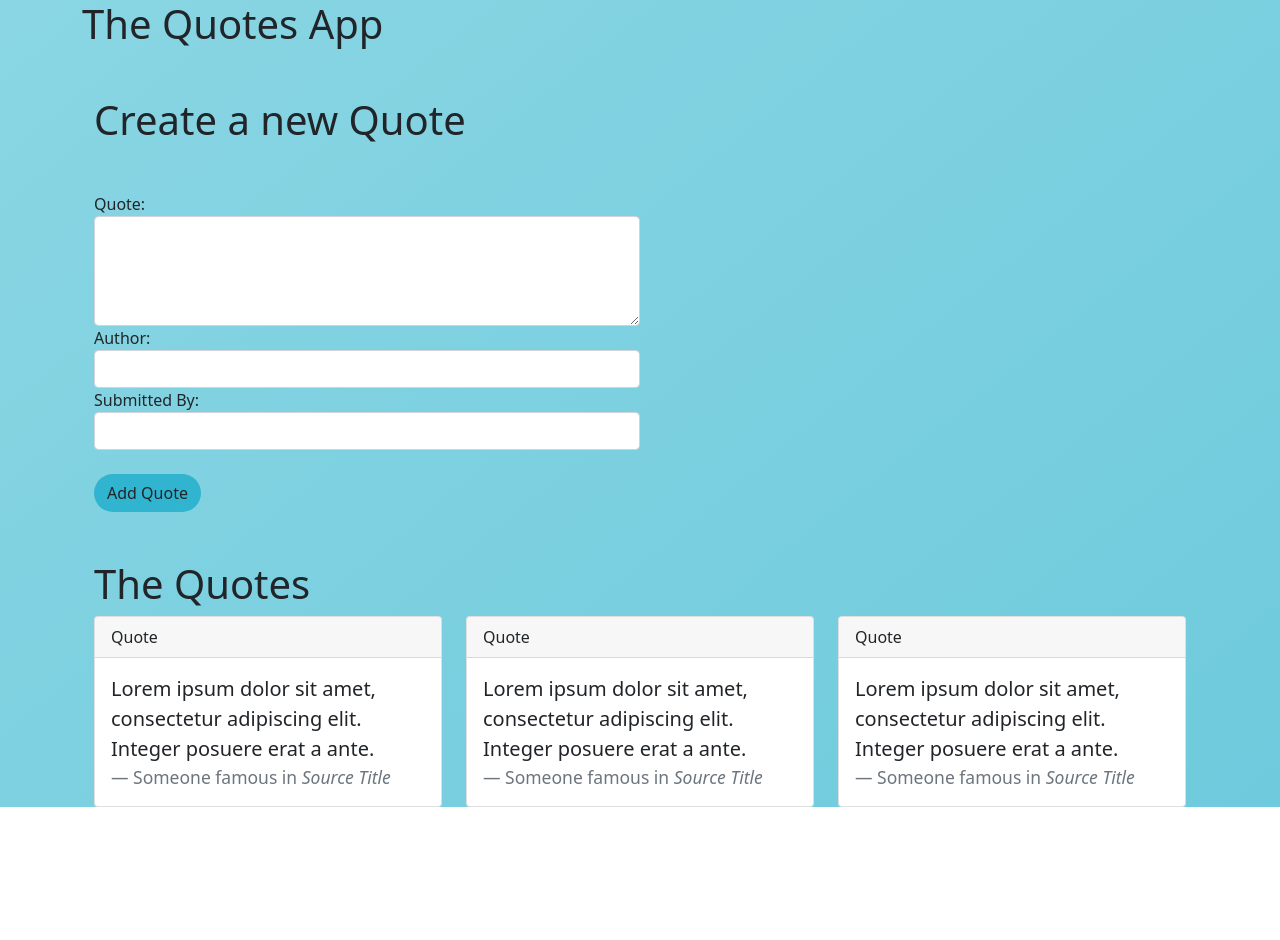
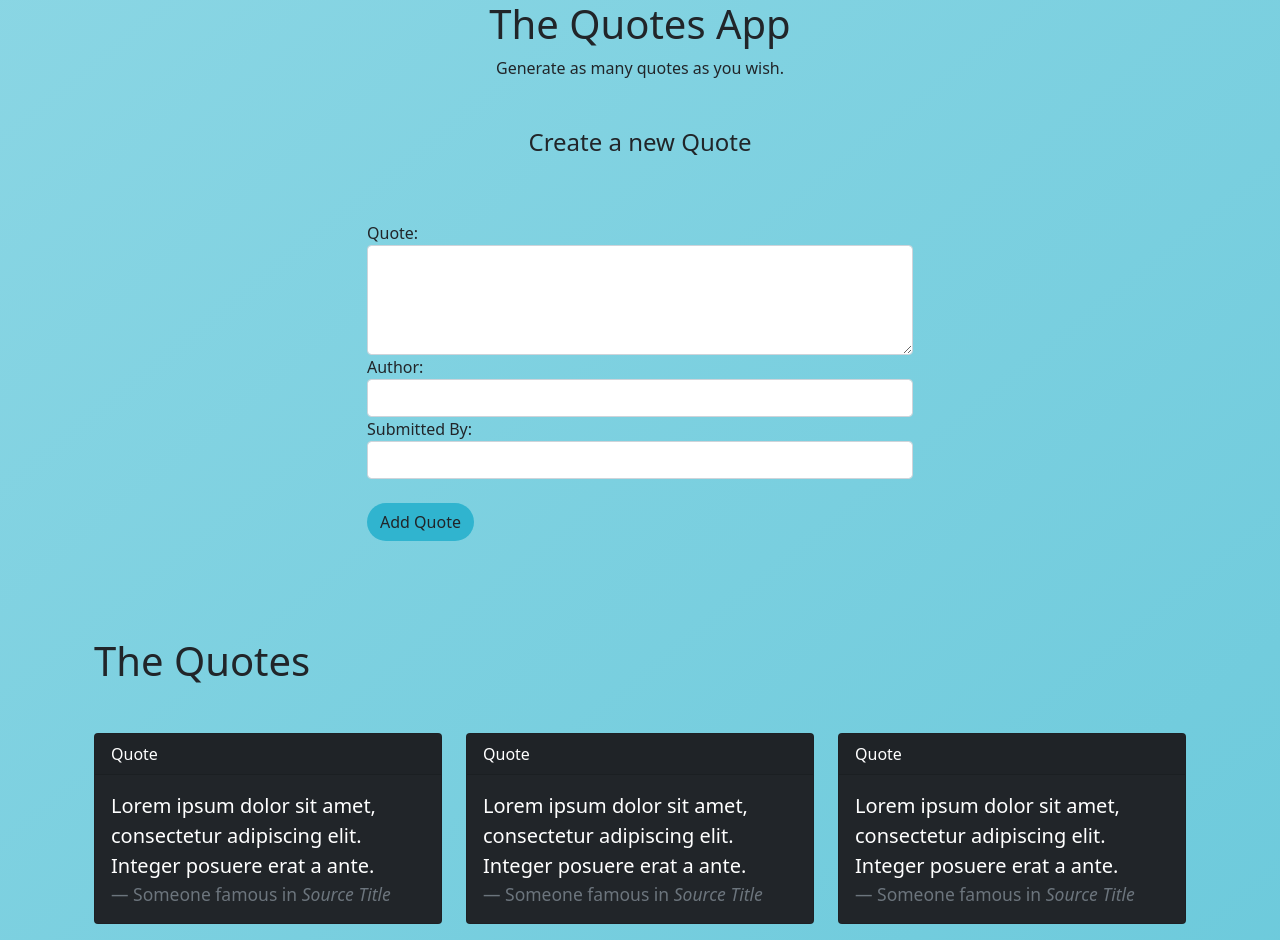
Before and after one commit to clarelimo/Quotes-App, an Angular app: page / in a window 1280 px wide. Before the commit the page ends 807 px from the top, so only its background shows below. Built offline with nearby package versions, Linux system fonts and the light colour scheme.

Commit message:
centered form

```diff
--- a/src/app/quote-detail/quote-detail.component.html
+++ b/src/app/quote-detail/quote-detail.component.html
@@ -1,8 +1,8 @@
 <div class="container-fluid">
     <h1>The Quotes</h1>
-    <div class="row">
+    <div class="row mt-5">
         <div class="col-md-4">
-            <div class="card">
+            <div class="card text-white bg-dark">
                 <div class="card-header">
                   Quote
                 </div>
@@ -15,7 +15,7 @@
               </div>
         </div>
         <div class="col-md-4">
-            <div class="card">
+            <div class="card text-white bg-dark">
                 <div class="card-header">
                   Quote
                 </div>
@@ -28,7 +28,7 @@
               </div>
         </div>
         <div class="col-md-4">
-            <div class="card">
+            <div class="card text-white bg-dark mb-3">
                 <div class="card-header">
                   Quote
                 </div>
@@ -38,6 +38,9 @@
                     <footer class="blockquote-footer">Someone famous in <cite title="Source Title">Source Title</cite></footer>
                   </blockquote>
                 </div>
+                <!-- <div class="card-footer text-left">
+                    <button>Delete</button>
+                </div> -->
               </div>
         </div>
     </div>
--- a/src/app/quote-form/quote-form.component.css
+++ b/src/app/quote-form/quote-form.component.css
@@ -3,5 +3,17 @@
     border-radius: 50px;
 }
 .quotefrm{
-    background-color: white;
+    background: white;
 }
+
+html,
+body {
+    height: 100%;
+}
+
+.frm {
+    height: 50%;
+    display: flex;
+    justify-content: center;
+    align-items: center;
+}
--- a/src/app/quote-form/quote-form.component.html
+++ b/src/app/quote-form/quote-form.component.html
@@ -1,6 +1,8 @@
-<div class="container mt-5 mb-5">
-    <h1>Create a new Quote</h1>
-
+<div class="container text-center mt-2">
+    <p>Generate as many quotes as you wish.</p>
+    <h4 class="mt-5">Create a new Quote</h4>
+</div>
+<div class="container mt-3 mb-5 frm">
     <form (ngSubmit)='submitQuote()' #quoteForm='ngForm' class="w-50 mt-5 mb-5">
         <div class="form-group">
             <label for="description">Quote:</label>
--- a/src/app/quote/quote.component.html
+++ b/src/app/quote/quote.component.html
@@ -1,6 +1,7 @@
+<div class="container text-center">
+    <h1>The Quotes App</h1>
+</div>
 <div class="container">
-    <h1>The Quotes App</h1>
-
     <app-quote-form (addQuote) = "addNewQuote($event)"></app-quote-form>
     <app-quote-detail></app-quote-detail>
 </div>
```
